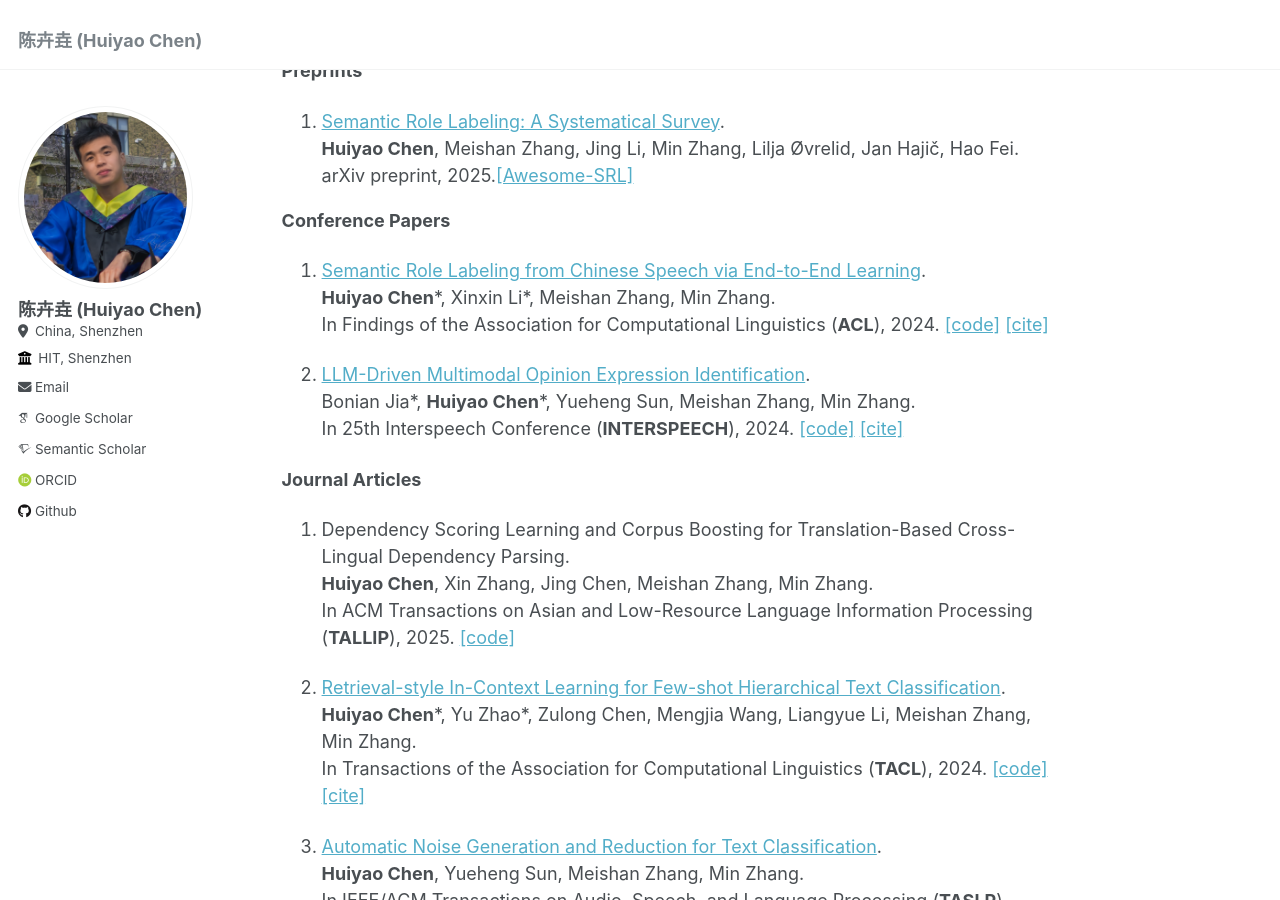
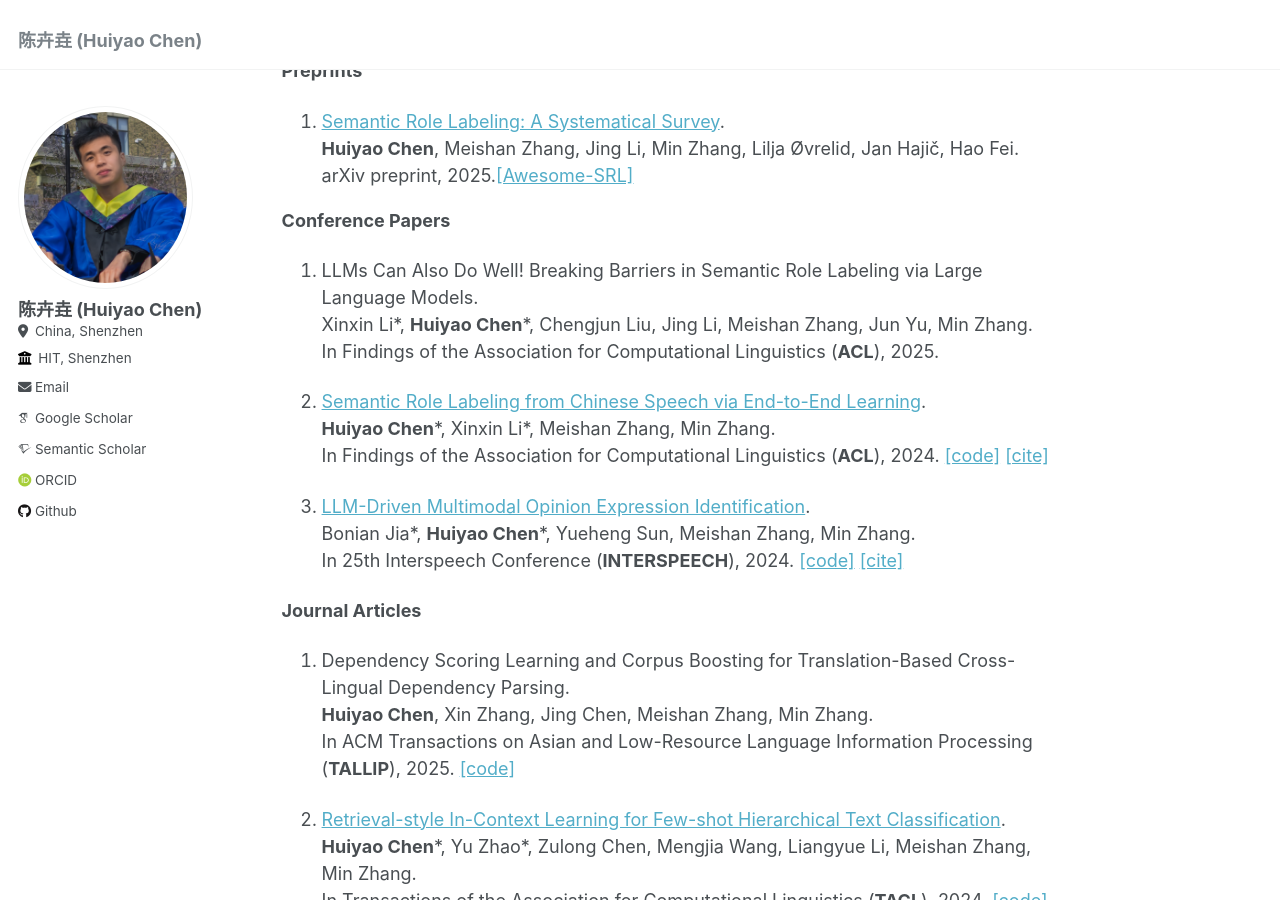
Before and after one commit to DreamH1gh/DreamH1gh.github.io, a Jekyll site: the page built from _pages/about.md, in a window 1280 px wide and 900 px high, scrolled down 921 px. Built offline with Jekyll 4.4.1, drawn with Linux system fonts in a browser that asks for light colours; some web fonts are replaced.

Commit message:
ACL25 findings

```diff
--- a/_pages/about.md
+++ b/_pages/about.md
@@ -41,13 +41,19 @@ arXiv preprint, 2025.[[Awesome-SRL]](https://github.com/DreamH1gh/Awesome-SRL)
 
 **Conference Papers**
 
-1. [Semantic Role Labeling from Chinese Speech via End-to-End Learning](https://aclanthology.org/2024.findings-acl.527.pdf).
+1. LLMs Can Also Do Well! Breaking Barriers in Semantic Role Labeling via Large Language Models.
+<br/>
+Xinxin Li\*, **Huiyao Chen**\*, Chengjun Liu, Jing Li, Meishan Zhang, Jun Yu, Min Zhang.
+<br/>
+In Findings of the Association for Computational Linguistics (**ACL**), 2025.
+
+2. [Semantic Role Labeling from Chinese Speech via End-to-End Learning](https://aclanthology.org/2024.findings-acl.527.pdf).
 <br/>
 **Huiyao Chen**\*, Xinxin Li\*, Meishan Zhang, Min Zhang.
 <br/>
 In Findings of the Association for Computational Linguistics (**ACL**), 2024. [[code]](https://github.com/DreamH1gh/SpeechSRL) [[cite]](https://aclanthology.org/2024.findings-acl.527/)
 
-2. [LLM-Driven Multimodal Opinion Expression Identification](https://www.isca-archive.org/interspeech_2024/jia24_interspeech.pdf).
+3. [LLM-Driven Multimodal Opinion Expression Identification](https://www.isca-archive.org/interspeech_2024/jia24_interspeech.pdf).
 <br/>
 Bonian Jia\*, **Huiyao Chen**\*, Yueheng Sun, Meishan Zhang, Min Zhang.
 <br/>
```
